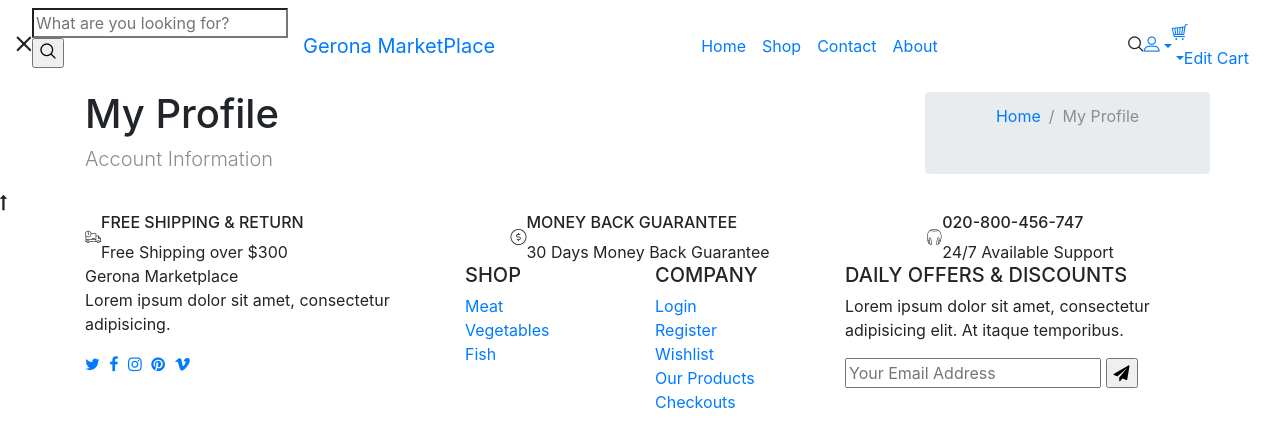
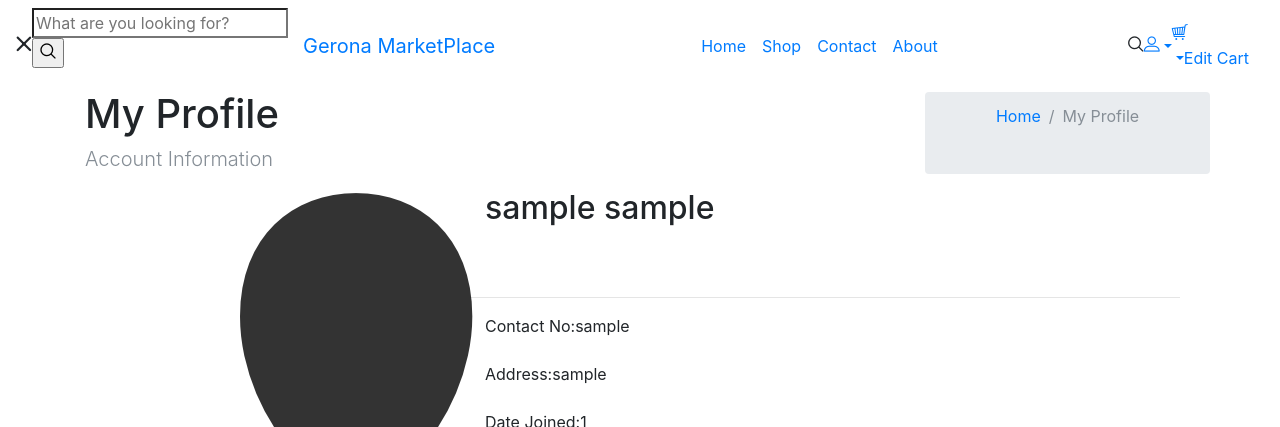
Before and after one commit to AironBOBO/onlinemeat, a CodeIgniter app: page /phpmail/index.php/profile/index in a window 1280 px wide. Shown: the top 427 px of the page. Run offline with CodeIgniter, Linux system fonts and the light colour scheme; the visitor is signed in with stand-in values (Sample User, id 1); data that the repository does not hold is empty; some libraries are stand-ins or nearby versions.

Commit message:
Added Profile Information

```diff
--- a/application/views/profile_view.php
+++ b/application/views/profile_view.php
@@ -27,7 +27,31 @@
             <li class="breadcrumb-item active">My Profile</li>
           </ul>
         </div>
+        <div class="container-fluid">
+  <div class="row">
+  <div class="col-md-4 col-xs-10 col-sm-6 col-md-4">
+       <img alt="User Pic" src="assets/images/admin.png" id="profile-image1" class="img-circle img-responsive">
+    </div>
+    <div class="col-md-8 col-xs-12 col-sm-6 col-lg-8" >
+                         <div class="container" >
+                           <h2><?php echo $this->session->user_fname; ?>
+                           <?php echo $this->session->user_lname; ?></h2>
+                           <br /><br />
+                      <!--     <p>an <b> Employee</b></p>-->
+                         </div>
+                          <hr>
+                         <ul class="container details" >
+                           <p><label class="form-label">Contact No:</label><span class="glyphicon glyphicon-phone-alt" style="width:10px;"></span><?php echo $this->session->user_mobile; ?></p>
+                           <p><label class="form-label">Address: </label><span class="glyphicon glyphicon-phone-alt" style="width:10px;"></span><?php echo $this->session->user_address; ?></p>
+                            <p><label class="form-label">Date Joined:</label><span class="glyphicon glyphicon-phone-alt" style="width:10px;"></span><?php echo $this->session->date_created; ?></p>
+                         </ul>
+                         <hr>
+                         <!--<div class="col-sm-5 col-xs-6 tital " >Date Of Birth: 15 Jun 2016</div>-->
+                     </div>
+  </div>
+</div>
       </div>
+    </div>
     </section>
 
 		<div class="container">
```
